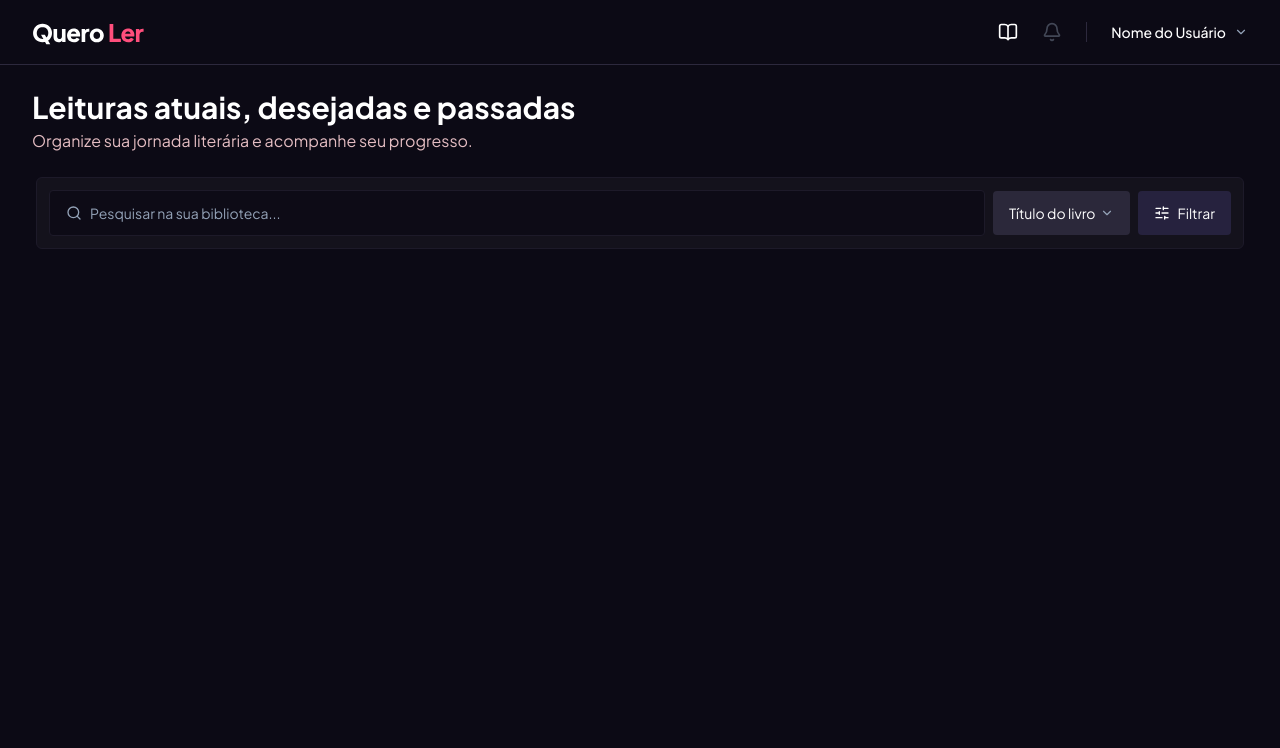
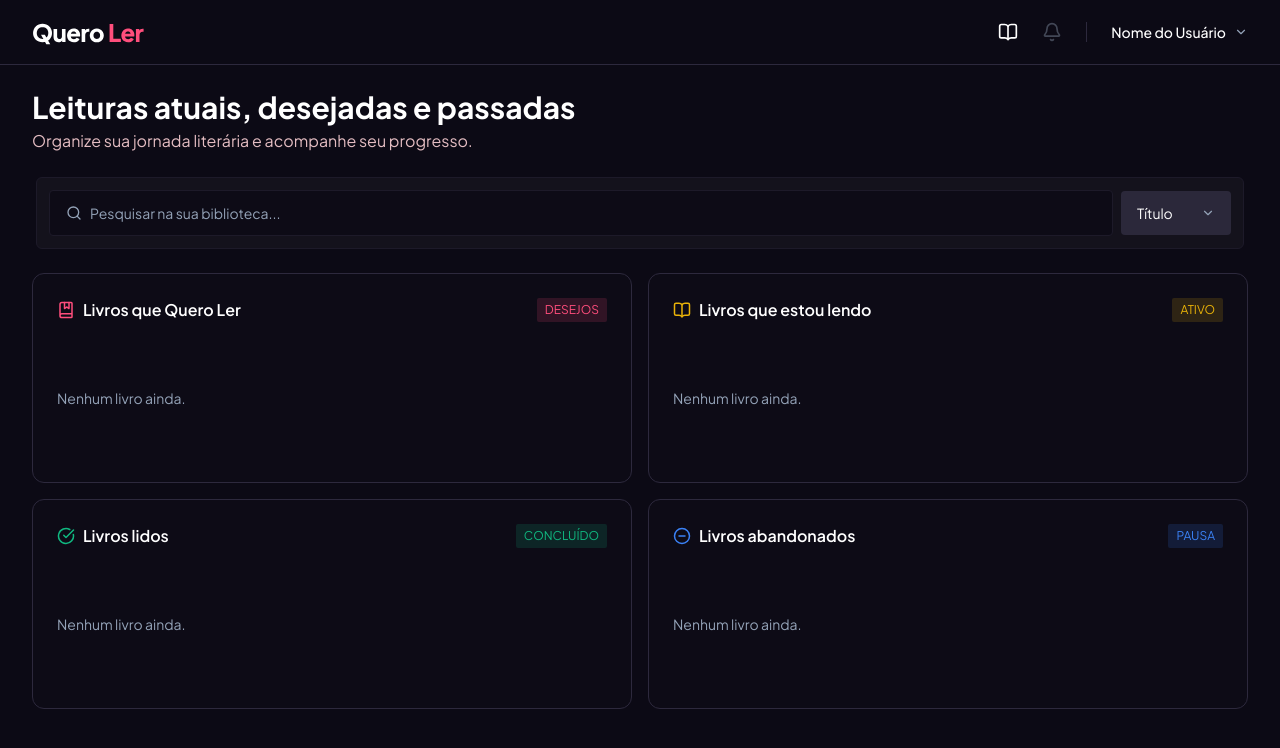
Before and after one commit to ProjetoQueroLer/queroler-frontend, a Next.js app: page / in a window 1280 px wide. Shown: the top 748 px of the page. Built offline with nearby package versions, Linux system fonts and the light colour scheme.

Commit message:
feat: refactor Home page layout and components; add BookSection and update SearchBar

```diff
--- a/src/presentation/pages/home/home.tsx
+++ b/src/presentation/pages/home/home.tsx
@@ -1,5 +1,7 @@
-import { Header } from '@/presentation/shared/components/header/header';
-import { SearchBar } from '@/presentation/shared/components/search-bar/search-bar';
+import { Header } from '@/presentation/shared/components/header/Header';
+import { SearchBar } from '@/presentation/shared/components/searchBar/SearchBar';
+import { BookOpen, BookMarked, CheckCircle, MinusCircle } from 'lucide-react';
+import { BookSection } from '@/presentation/shared/components/bookSection/BookSection';
 
 export const Home = () => {
   return (
@@ -13,6 +15,33 @@ export const Home = () => {
           Organize sua jornada literária e acompanhe seu progresso.
         </p>
         <SearchBar />
+
+        <div className="grid grid-cols-1 lg:grid-cols-2 gap-4">
+          <BookSection
+            title="Livros que Quero Ler"
+            tag="DESEJOS"
+            tagColor="bg-desired/15 text-desired"
+            icon={<BookMarked size={18} className="text-desired" />}
+          />
+          <BookSection
+            title="Livros que estou lendo"
+            tag="ATIVO"
+            tagColor="bg-active/15 text-active"
+            icon={<BookOpen size={18} className="text-active" />}
+          />
+          <BookSection
+            title="Livros lidos"
+            tag="CONCLUÍDO"
+            tagColor="bg-completed/15 text-completed"
+            icon={<CheckCircle size={18} className="text-completed" />}
+          />
+          <BookSection
+            title="Livros abandonados"
+            tag="PAUSA"
+            tagColor="bg-pause/15 text-pause"
+            icon={<MinusCircle size={18} className="text-pause" />}
+          />
+        </div>
       </main>
     </div>
   );
--- /dev/null
+++ b/src/presentation/shared/components/bookSection/BookSection.tsx
@@ -0,0 +1,33 @@
+import { ReactNode } from 'react';
+
+interface BookSectionProps {
+  title: string;
+  tag: string;
+  tagColor: string;
+  icon: ReactNode;
+}
+
+export function BookSection({ title, tag, tagColor, icon }: BookSectionProps) {
+  return (
+    <div className="bg-card-bg border border-border rounded-xl px-4 lg:p-6 py-3 lg:py-6">
+      <div className="flex items-center justify-between mb-4">
+        <div className="flex items-center gap-2">
+          {icon}
+          <span className="text-text-primary text-sm lg:text-base font-semibold">
+            {title}
+          </span>
+        </div>
+
+        <span
+          className={`${tagColor} flex items-center gap-1 text-xs font-thin px-2 py-1 rounded-xs`}
+        >
+          {tag}
+        </span>
+      </div>
+
+      <div className="flex items-center gap-3 min-h-[120px]">
+        <p className="text-text-secondary text-sm">Nenhum livro ainda.</p>
+      </div>
+    </div>
+  );
+}
--- a/src/presentation/shared/components/search-bar/search-bar.tsx
+++ /dev/null
@@ -1,34 +0,0 @@
-import { Search, ChevronDown, SlidersHorizontal } from 'lucide-react';
-
-export function SearchBar() {
-  return (
-    <div className="flex items-center gap-2 bg-search-border border border-border-default rounded-md m-1 mb-6 px-2 py-2 lg:px-3 lg:py-3">
-      <div className="flex-1 flex items-center gap-2 bg-card-bg border border-border-default rounded-sm px-1 py-1 lg:px-4 lg:py-3">
-        <Search size={16} className="text-text-secondary" />
-        <input
-          data-testid="search-input"
-          type="text"
-          placeholder="Pesquisar na sua biblioteca..."
-          className="flex-1 bg-transparent text-text-primary text-sm outline-none placeholder:text-text-secondary"
-        />
-      </div>
-
-      <div className="flex items-center gap-1 bg-darker-gray rounded-sm px-1 py-1 lg:px-4 lg:py-3 cursor-pointer">
-        <span className="text-text-primary text-sm hidden lg:block">
-          Título do livro
-        </span>
-        <ChevronDown size={14} className="text-text-secondary" />
-      </div>
-
-      <button
-        data-testid="filter-button"
-        className="flex items-center gap-2 bg-primary-button rounded-sm px-1 py-1 lg:px-4 lg:py-1 cursor-pointer hover:opacity-80"
-      >
-        <SlidersHorizontal size={16} className="text-text-primary" />
-        <span className="text-text-primary text-sm hidden lg:block lg:py-2">
-          Filtrar
-        </span>
-      </button>
-    </div>
-  );
-}
--- /dev/null
+++ b/src/presentation/shared/components/searchBar/SearchBar.tsx
@@ -0,0 +1,61 @@
+'use client';
+
+import { Search, ChevronDown, Check } from 'lucide-react';
+import { useState } from 'react';
+
+export function SearchBar() {
+  const [filtroOpen, setFiltroOpen] = useState(false);
+  const [filtroSelecionado, setFiltroSelecionado] = useState('Título');
+  const opcoesFiltro = ['Título', 'Autor(a)', 'Editora', 'ISBN'];
+
+  return (
+    <div className="flex items-center gap-2 bg-search-border border border-border-default rounded-md m-1 mb-6 px-2 py-2 lg:px-3 lg:py-3">
+      <div className="flex-1 flex items-center gap-2 bg-card-bg border border-border-default rounded-sm px-1 py-1 lg:px-4 lg:py-3">
+        <Search size={16} className="text-text-secondary" />
+        <input
+          data-testid="search-input"
+          type="text"
+          placeholder="Pesquisar na sua biblioteca..."
+          className="flex-1 bg-transparent text-text-primary text-sm outline-none placeholder:text-text-secondary"
+        />
+      </div>
+
+      <div className="relative w-[20px] lg:w-[110px]">
+        <div
+          onClick={() => setFiltroOpen(!filtroOpen)}
+          className="w-full flex items-center justify-between bg-darker-gray rounded-sm px-1 py-1 lg:px-4 lg:py-3 cursor-pointer"
+        >
+          <span className="text-text-primary text-sm hidden lg:block">
+            {filtroSelecionado}
+          </span>
+          <ChevronDown size={14} className="text-text-secondary" />
+        </div>
+
+        {filtroOpen && (
+          <div className="absolute right-0 mt-2 w-[110px] bg-card-bg border border-border rounded-lg shadow-lg z-50 flex flex-col p-1 flex flex-col p-1">
+            {opcoesFiltro.map((opcao) => (
+              <button
+                key={opcao}
+                onClick={() => {
+                  setFiltroSelecionado(opcao);
+                  setFiltroOpen(false);
+                }}
+                className={`w-full text-left px-4 py-2 text-sm rounded-lg flex items-center justify-between
+                  ${
+                    filtroSelecionado === opcao
+                      ? 'text-text-primary bg-search-border'
+                      : 'text-text-primary hover:opacity-80'
+                  }`}
+              >
+                {opcao}
+                {filtroSelecionado === opcao && (
+                  <Check size={14} className="text-text-primary" />
+                )}
+              </button>
+            ))}
+          </div>
+        )}
+      </div>
+    </div>
+  );
+}
--- a/src/styles/globals.css
+++ b/src/styles/globals.css
@@ -12,9 +12,9 @@
   --color-text-subtitle: #e4bdc2;
 
   /* Cores de status/badges */
-  --color-desired: #ffa47c;
+  --color-desired: #ff4e7c;
   --color-active: #eab308;
-  --color-consulting: #108981;
+  --color-completed: #10b981;
   --color-pause: #3b82f6;
 
   /* Cores de seções */
@@ -26,8 +26,8 @@
   /* Cores neutras */
   --color-white: #ffffff;
   --color-black: #0c0a15;
+  --color-darker-gray: #2b283a;
   --color-gray: #687280;
-  --color-darker-gray: #2b283a;
 
   --color-input-bg: #0e0d17;
   --color-placeholder: #3a3744;
@@ -54,7 +54,7 @@
   --color-text-secondary: var(--color-text-secondary);
   --color-desired: var(--color-desired);
   --color-active: var(--color-active);
-  --color-consulting: var(--color-consulting);
+  --color-completed: var(--color-completed);
   --color-pause: var(--color-pause);
   --color-dark-purple: var(--color-dark-purple);
   --color-card-bg: var(--color-card-bg);
```
